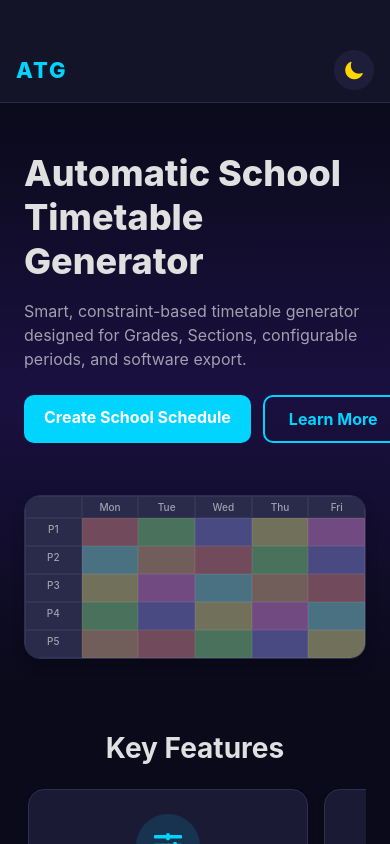
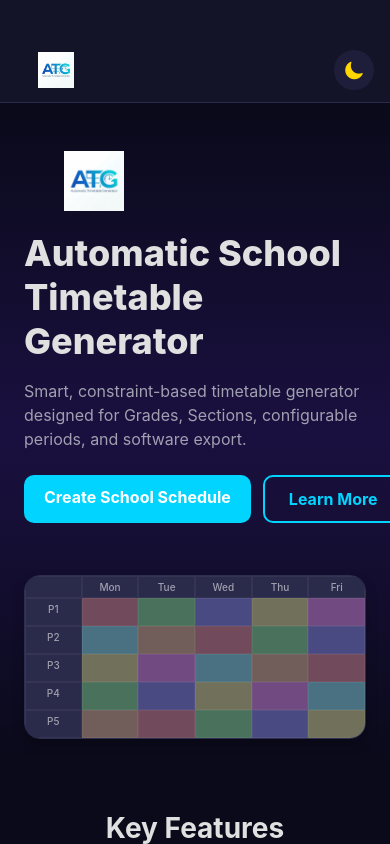
Before and after one commit to MENB2004/Automatic_TimeTable_Generator, a React Native app: screen /Home in a window 390 px wide. Built offline with nearby package versions, Linux system fonts and the light colour scheme; no server answers.

Commit message:
Add ATG logo image to Header, HomeScreen hero, and footer

```diff
--- a/src/components/Header.js
+++ b/src/components/Header.js
@@ -1,8 +1,10 @@
 import React from 'react';
-import { View, Text, TouchableOpacity, StyleSheet, StatusBar } from 'react-native';
+import { View, Text, Image, TouchableOpacity, StyleSheet, StatusBar } from 'react-native';
 import { Ionicons } from '@expo/vector-icons';
 import { useTheme } from '../context/ThemeContext';
 import { typography, spacing, borderRadius } from '../styles/theme';
+
+const ATG_LOGO = require('../../assets/atg_logo.jpg');
 
 const Header = ({ title, showBack, onBack, navigation }) => {
   const { isDark, toggleTheme, theme } = useTheme();
@@ -16,8 +18,8 @@ const Header = ({ title, showBack, onBack, navigation }) => {
             <Ionicons name="arrow-back" size={24} color={theme.text} />
           </TouchableOpacity>
         )}
-        <TouchableOpacity onPress={() => navigation?.navigate('Home')}>
-          <Text style={[styles.logo, { color: theme.primary }]}>ATG</Text>
+        <TouchableOpacity onPress={() => navigation?.navigate('Home')} style={styles.logoContainer}>
+          <Image source={ATG_LOGO} style={styles.logoImage} resizeMode="contain" />
         </TouchableOpacity>
         {title && (
           <Text style={[styles.title, { color: theme.text }]} numberOfLines={1}>
@@ -55,10 +57,13 @@ const styles = StyleSheet.create({
     marginRight: spacing.sm,
     padding: spacing.xs,
   },
-  logo: {
-    fontSize: typography.fontSize.xl,
-    fontWeight: typography.fontWeight.extrabold,
-    letterSpacing: 2,
+  logoContainer: {
+    flexDirection: 'row',
+    alignItems: 'center',
+  },
+  logoImage: {
+    width: 80,
+    height: 36,
   },
   title: {
     fontSize: typography.fontSize.lg,
--- a/src/screens/HomeScreen.js
+++ b/src/screens/HomeScreen.js
@@ -2,6 +2,7 @@ import React, { useRef, useState, useEffect } from 'react';
 import {
   View,
   Text,
+  Image,
   ScrollView,
   TouchableOpacity,
   FlatList,
@@ -16,6 +17,8 @@ import FeatureCard from '../components/FeatureCard';
 import { useTheme } from '../context/ThemeContext';
 import { useAuth } from '../context/AuthContext';
 import { typography, spacing, borderRadius, shadows } from '../styles/theme';
+
+const ATG_LOGO = require('../../assets/atg_logo.jpg');
 
 const FEATURES = [
   { icon: 'sliders-h', title: 'Configurable Periods', description: 'Set custom period counts (6 to 10 per day) tailored for your school' },
@@ -66,6 +69,7 @@ const HomeScreen = ({ navigation }) => {
         {/* Hero Section */}
         <LinearGradient colors={theme.heroGradient} style={styles.hero}>
           <Animated.View style={[styles.heroContent, { opacity: fadeAnim }]}>
+            <Image source={ATG_LOGO} style={styles.heroLogo} resizeMode="contain" />
             <Text style={[styles.heroTitle, { color: theme.text }]}>
               Automatic School{'\n'}Timetable Generator
             </Text>
@@ -216,7 +220,7 @@ const HomeScreen = ({ navigation }) => {
 
         {/* Footer */}
         <View style={[styles.footer, { backgroundColor: theme.surface, borderTopColor: theme.border }]}>
-          <Text style={[styles.footerLogo, { color: theme.primary }]}>ATG</Text>
+          <Image source={ATG_LOGO} style={{ width: 100, height: 44, marginBottom: spacing.sm }} resizeMode="contain" />
           <Text style={[styles.footerText, { color: theme.textMuted }]}>
             © 2026 Automatic School Timetable Generator. All rights reserved.
           </Text>
@@ -234,6 +238,11 @@ const styles = StyleSheet.create({
     paddingBottom: spacing.xl,
   },
   heroContent: { marginBottom: spacing.xxl },
+  heroLogo: {
+    width: 140,
+    height: 60,
+    marginBottom: spacing.lg,
+  },
   heroTitle: {
     fontSize: typography.fontSize.hero,
     fontWeight: typography.fontWeight.extrabold,
```
Also changed, not shown: assets/atg_logo.jpg (added).
